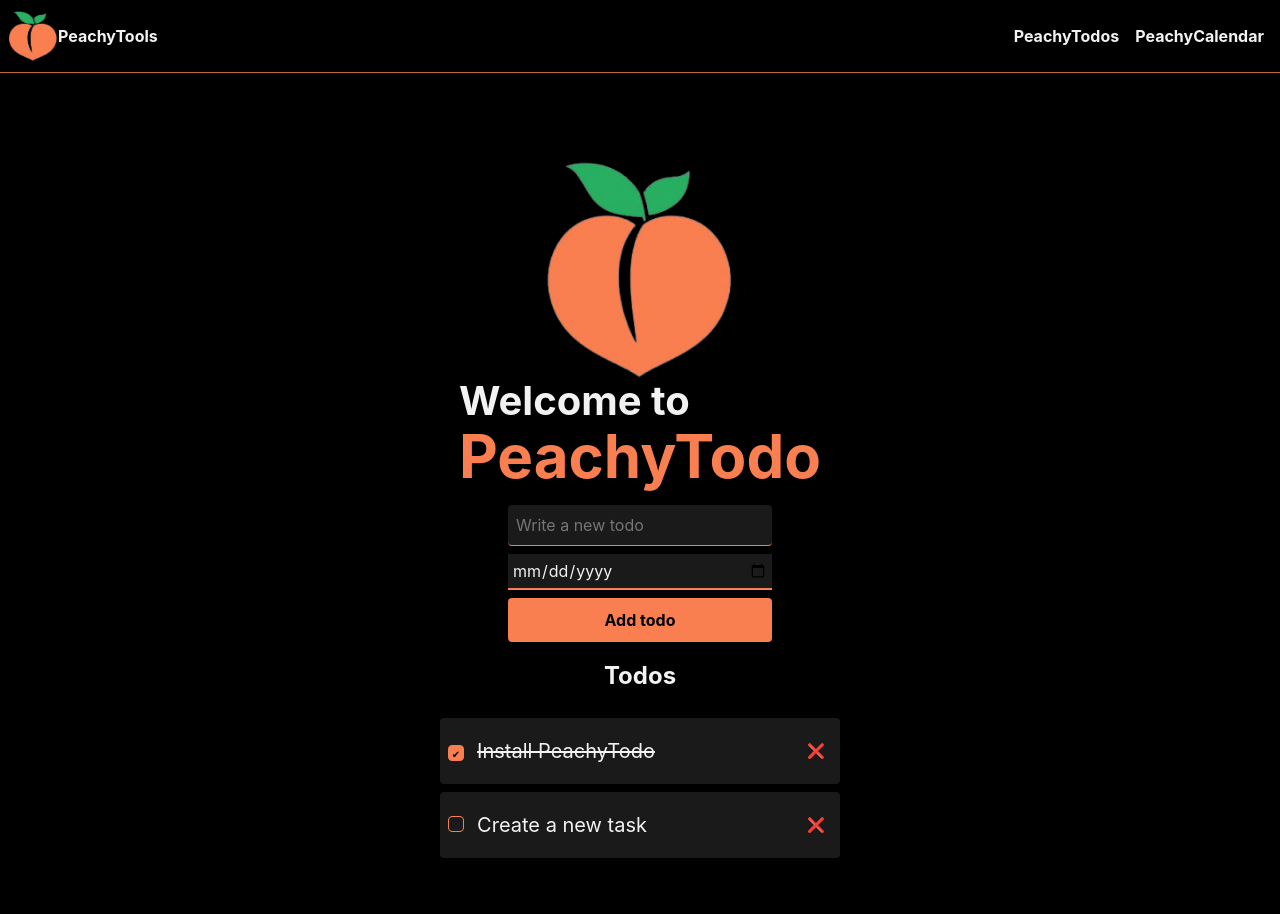
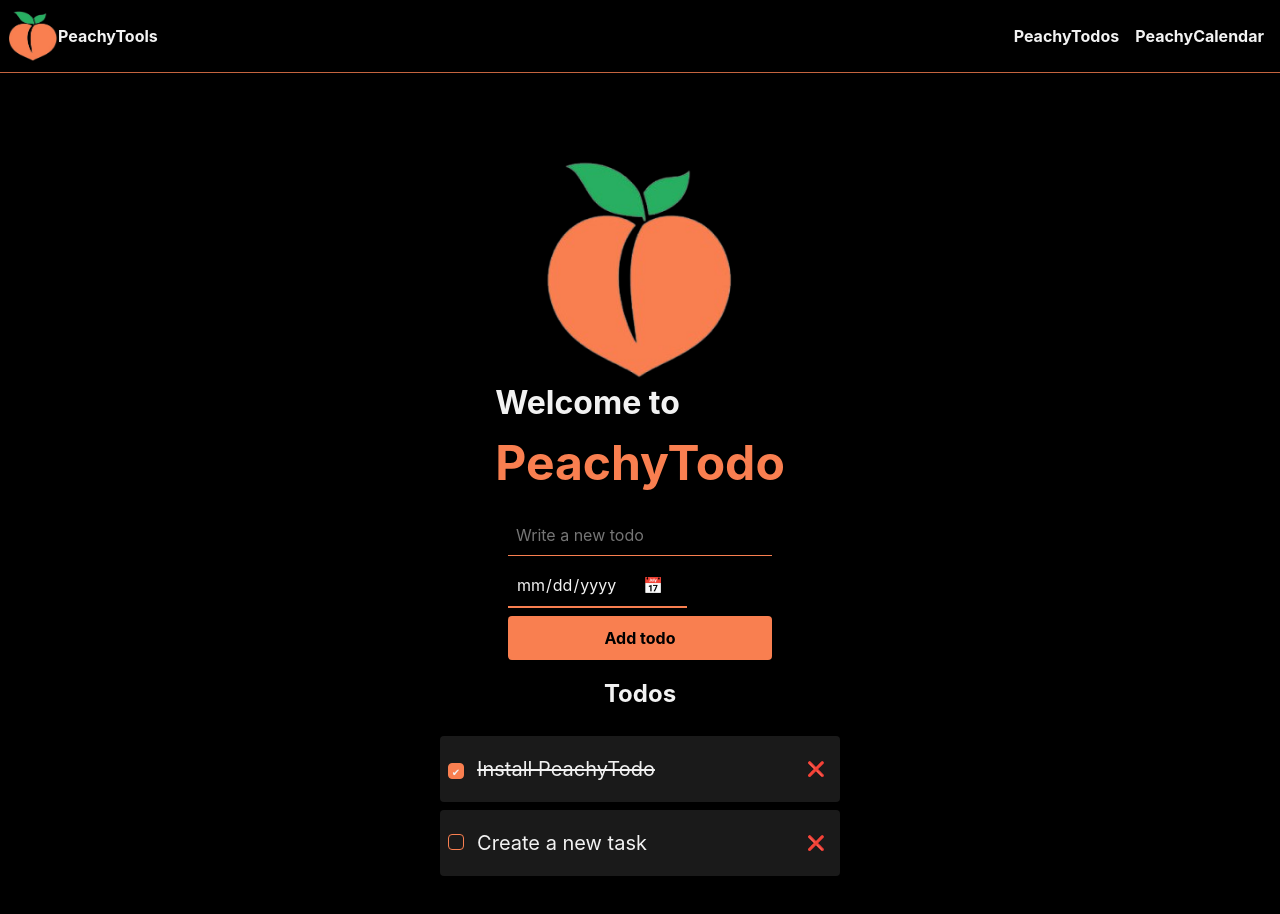
Before and after one commit to LyneQ/todo, a React (Vite) app: page / in a window 1280 px wide. Shown: the top 914 px of the page. Built offline with nearby package versions, Linux system fonts and the light colour scheme.

Commit message:
style(input): correct css for input type date

```diff
--- a/src/assets/style/_components.scss
+++ b/src/assets/style/_components.scss
@@ -17,16 +17,13 @@ button {
 
 }
 
-input{
-}
-
 input[type="checkbox"] {
     appearance: none;
     width: 1rem;
     height: 1rem;
     border-radius: 0.25rem;
     border: 1px solid $primary-color;
-    background-color: $background-color-secondary;
+    background:rgba(0,0,0,0);
     color: $font-color;
      margin-right: 0.2rem;
 
@@ -40,7 +37,7 @@ input[type="checkbox"] {
         line-height: 1rem;
         font-size: 50%;
         font-weight: bold;
-        color: $background-color;
+        background:rgba(0,0,0,0);
       }
     }
 }
@@ -49,9 +46,8 @@ input[type="text"] {
   padding: 0.5em;
   border: none;
   border-bottom: 1px solid $primary-color;
-  background-color: $background-color-secondary;
-    color: $font-color;
-  border-radius: 0.25em;
+  background:rgba(0,0,0,0);
+  color: $font-color;
 
   &:focus {
     outline: none;
@@ -61,6 +57,32 @@ input[type="text"] {
     border: none;
   }
 }
+
+input[type="date"] {
+  background:rgba(0,0,0,0);
+  border: none;
+  border-bottom: 2px solid $primary-color;
+  color: $font-color;
+  font-size: 1rem;
+  display: flex;
+  flex-direction: row;
+  flex-wrap: nowrap;
+  align-items: center;
+  padding: 0.5rem;
+  &:focus {
+    outline: none;
+  }
+  &:after {
+    position: relative;
+    content: "📅";
+    right: 1rem;
+    z-index: -1;
+  }
+  &::-webkit-calendar-picker-indicator {
+    opacity: 0;
+   }
+}
+input[type="date"]
 
 h1 {
   font-size: 2.5rem;
--- a/src/assets/style/main.scss
+++ b/src/assets/style/main.scss
@@ -122,13 +122,3 @@ ul {
     }
   }
 }
-
-
-input[type="date"] {
-  background: $background-color-secondary;
-  border: none;
-  border-bottom: 2px solid $primary-color;
-  color: $font-color;
-  font-size: 1rem;
-  padding: 0.25rem;
-}
--- a/src/components/Form.tsx
+++ b/src/components/Form.tsx
@@ -27,7 +27,9 @@ export default function Form({addTodo}: FormProps) {
                     placeholder="Write a new todo"
                     ref={inputRef}
                 />
-                <input type="date" name="deadline" ref={deadlineRef}/>
+                <div className={"input-date"}>
+                    <input type="date" name="deadline" ref={deadlineRef}/>
+                </div>
                 <button type="submit">Add todo</button>
             </form>
         </>
```
